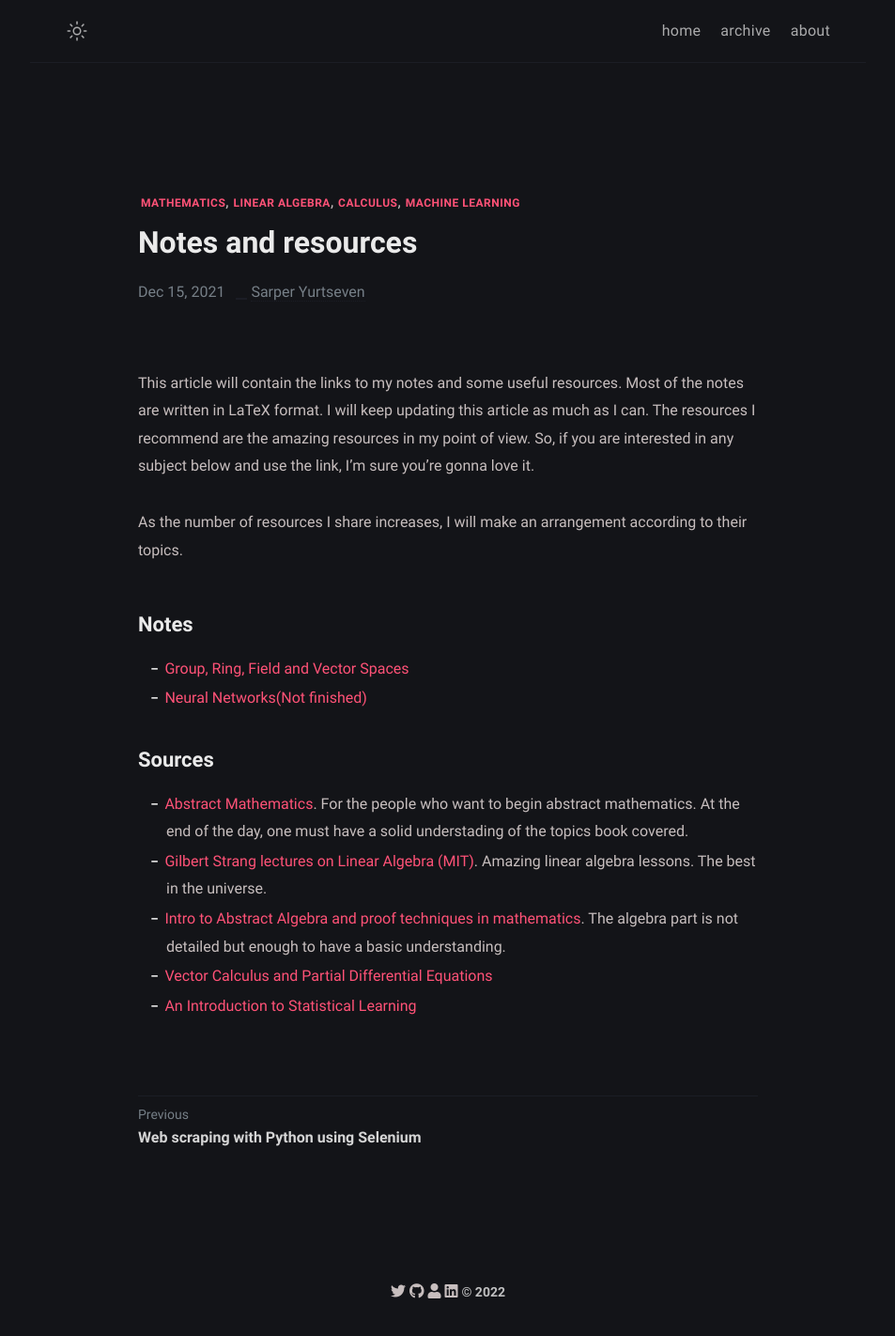
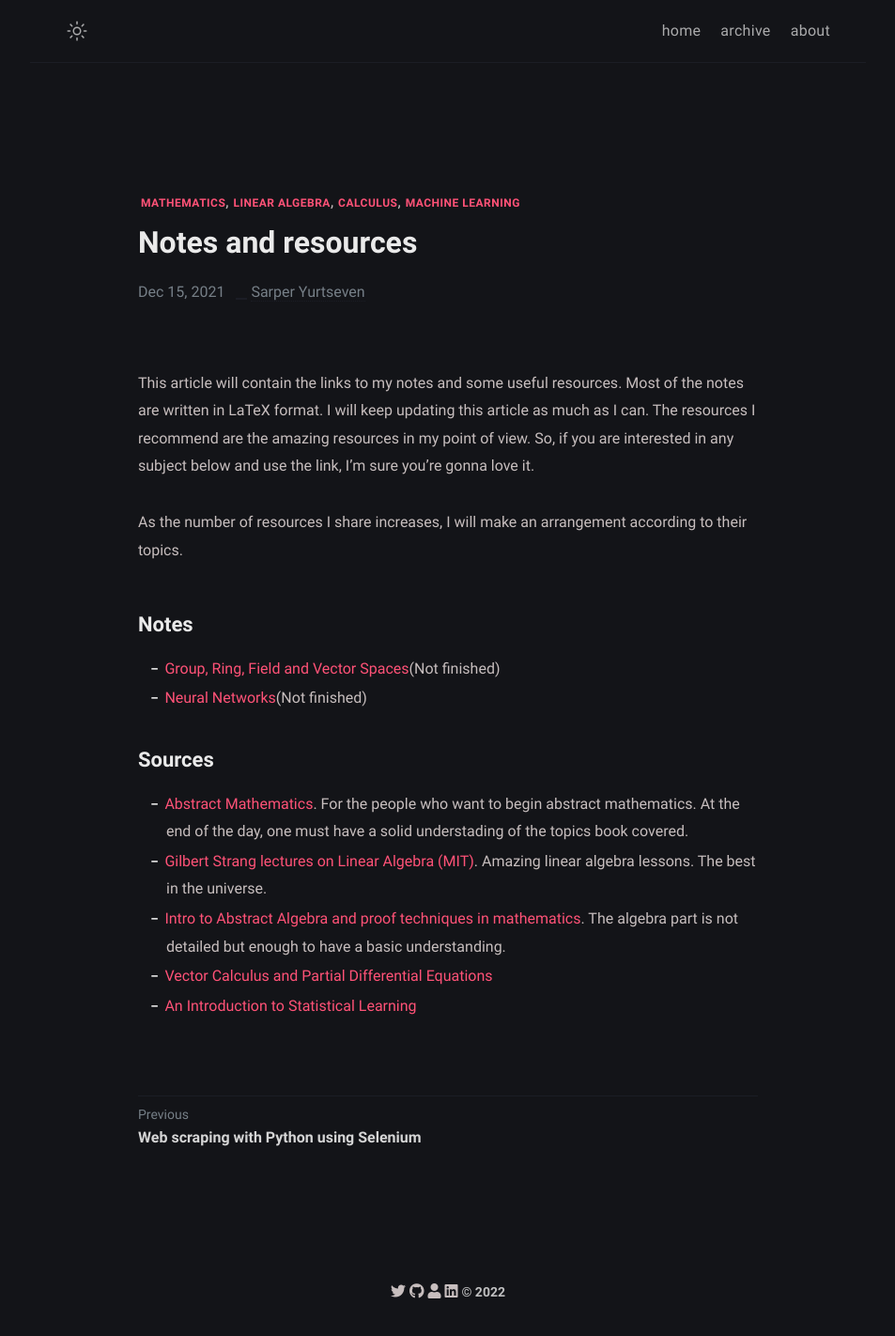
Before and after one commit to sarperyn/sarperyn.github.io, a Jekyll site: the page built from _posts/notes/2021-12-15-notes.md, in a window 1280 px wide. Shown: the whole page at 94% size, without its empty margins (163-1116 px from the left). Built offline with Jekyll 4.4.1, drawn with Linux system fonts in a browser that asks for light colours.

Commit message:
did some adjusments

```diff
--- a/_posts/notes/2021-12-15-notes.md
+++ b/_posts/notes/2021-12-15-notes.md
@@ -12,8 +12,8 @@ As the number of resources I share increases, I will make an arrangement accordi
 
 ## Notes
 
-- [Group, Ring, Field and Vector Spaces](https://github.com/sarperyn/linearalgebra/blob/main/1-GRFVectorSpaces/GRFVectorSpace.pdf)
-- [Neural Networks(Not finished)](https://github.com/sarperyn/neuralnets-notes/blob/main/NN.pdf)
+- [Group, Ring, Field and Vector Spaces](https://github.com/sarperyn/linearalgebra/blob/main/1-GRFVectorSpaces/GRFVectorSpace.pdf)(Not finished)
+- [Neural Networks](https://github.com/sarperyn/neuralnets-notes/blob/main/NN.pdf)(Not finished)
 
 ## Sources
 - [Abstract Mathematics](https://www.people.vcu.edu/~rhammack/BookOfProof/Main.pdf). For the people who want to begin abstract mathematics. At the end of the day, one must have a solid understading of the topics book covered.
```
